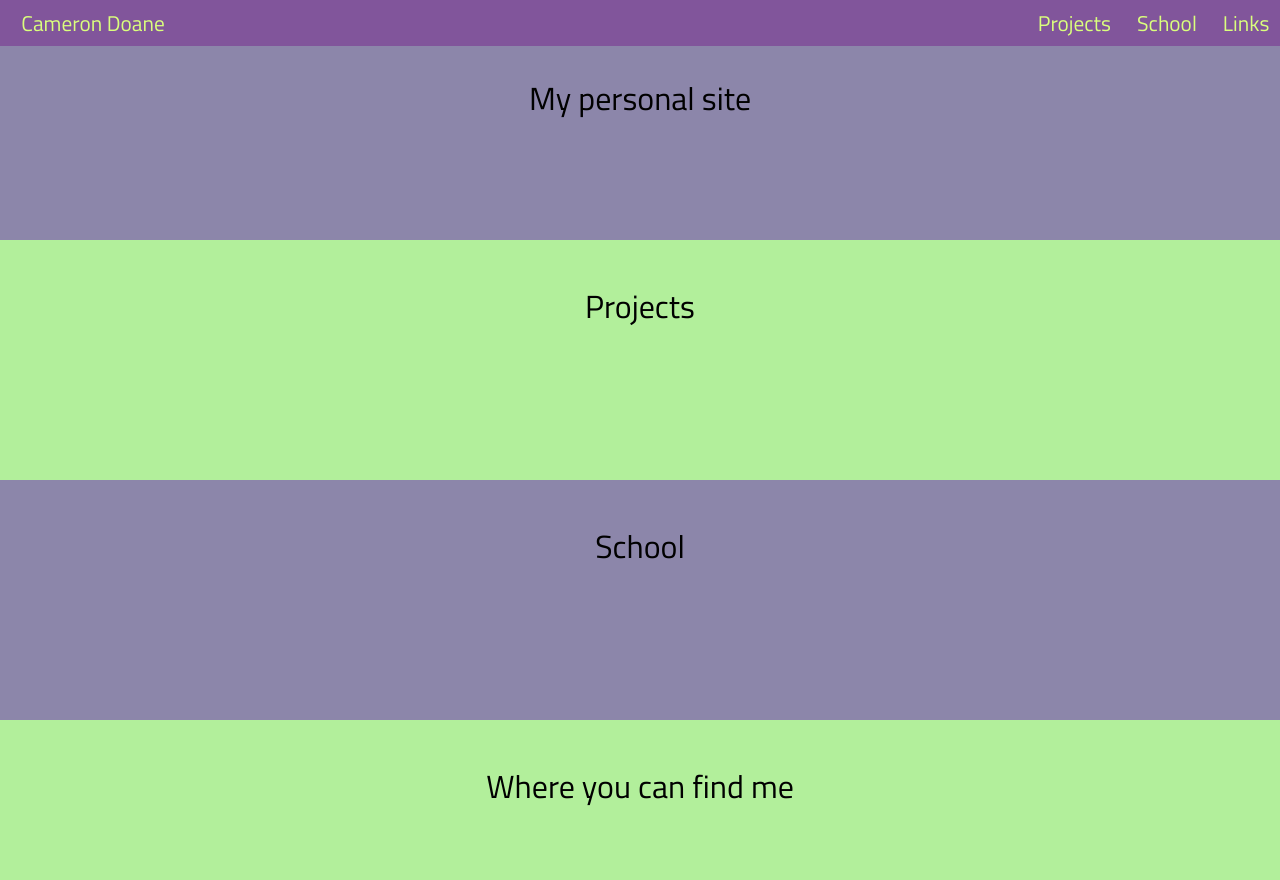
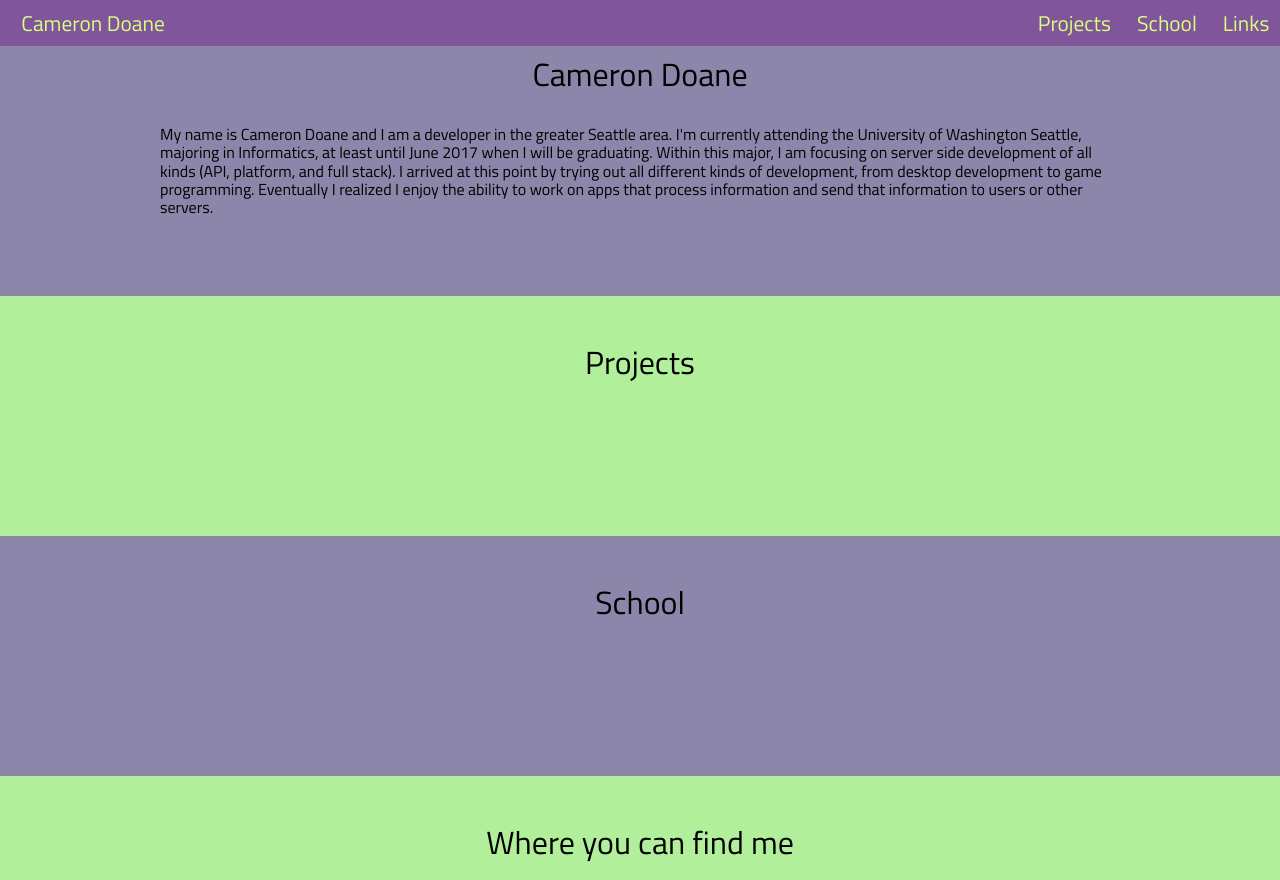
Before and after one commit to camd67/college-personal-site, a website: page index.html in a window 1280 px wide. Shown: the top 880 px of the page. Drawn offline with nearby package versions, Linux system fonts and the light colour scheme; files that its build step writes are made by us from their sources.

Commit message:
add header text

```diff
--- a/index.html
+++ b/index.html
@@ -43,16 +43,31 @@
             </ul>
         </nav>
         <header id="top">
-            <h1 class="section-header">My personal site</h1>
+            <div class="container">
+                <h1 class="section-header">Cameron Doane</h1>
+                <p>
+                    My name is Cameron Doane and I am a developer in the greater Seattle area.
+                    I'm currently attending the University of Washington Seattle, majoring in Informatics, at least until June 2017 when I will be graduating.
+                    Within this major, I am focusing on server side development of all kinds (API, platform, and full stack).
+                    I arrived at this point by trying out all different kinds of development, from desktop development to game programming.
+                    Eventually I realized I enjoy the ability to work on apps that process information and send that information to users or other servers.
+                </p>
+            </div>
         </header>
         <section id="projects">
-            <h1 class="section-header">Projects</h1>
+            <div class="container">
+                <h1 class="section-header">Projects</h1>
+            </div>
         </section>
         <section id="school">
-            <h1 class="section-header">School</h1>
+            <div class="container">
+                <h1 class="section-header">School</h1>
+            </div>
         </section>
         <section id="links">
-            <h1 class="section-header">Where you can find me</h1>
+            <div class="container">
+                <h1 class="section-header">Where you can find me</h1>
+            </div>
         </section>
         <footer>
             <div class="footer-left">
--- a/scss/index.scss
+++ b/scss/index.scss
@@ -25,6 +25,13 @@ a {
         color: darken($lightAccent, 35);
     }
 }
+.container {
+    width: 75%;
+    margin-left: auto;
+    margin-right: auto;
+    padding-bottom: 1em;
+}
+
 
 .navbar {
     width: 100%;
@@ -56,9 +63,11 @@ a {
 header {
     background-color: $lightBack;
     min-height: $sectionHeight;
+    padding-top: 3.5em;
+
     .section-header {
         text-align: center;
-        padding-top: 2.5em;
+        margin-bottom: 1em;
     }
 }
 
```
